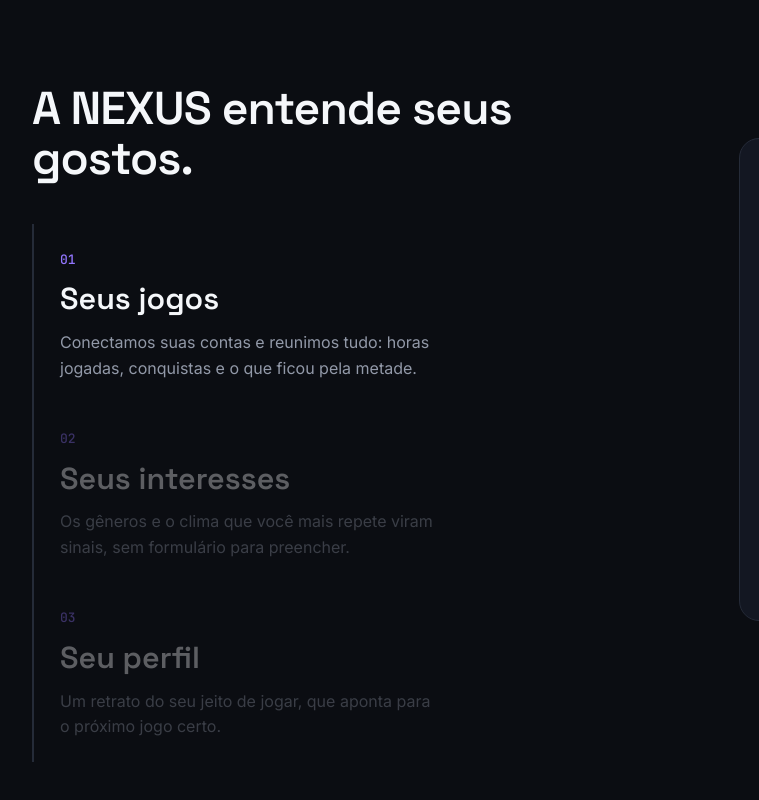
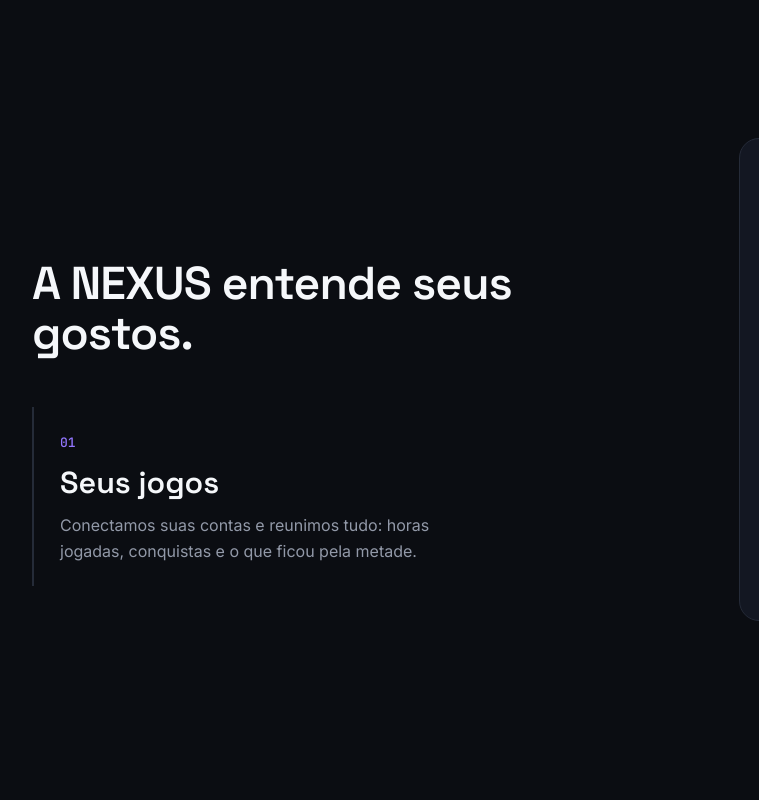
Before and after one commit to jwcarvalhof/nexus-games, a website: page index.html in a window 1280 px wide. Shown: the part 2755-3555 px from the top of the page, 0-759 px from the left. Drawn offline with Linux system fonts and the light colour scheme.

Commit message:
Add files via upload

```diff
--- a/index.html
+++ b/index.html
@@ -139,9 +139,13 @@ h2{font:600 clamp(1.9rem,3.6vw,3rem)/1.1 var(--display);letter-spacing:-.02em}
 @media(min-width:960px){
  .story-pin{height:380vh}
  .story-pin .sticky{position:sticky;top:68px;height:calc(100svh - 68px);min-height:600px;grid-template-columns:6fr 5fr;gap:96px;align-items:center}
- .step{opacity:.35;padding-block:22px}
- .step.on{opacity:1}
+ .steps{display:grid;margin-top:48px}
+ .step{grid-area:1/1;padding-block:22px;opacity:0;transform:translateY(18px);filter:blur(6px);pointer-events:none;
+  transition:opacity .9s cubic-bezier(.22,.75,.25,1),transform 1s cubic-bezier(.22,.75,.25,1),filter .9s ease}
+ .step.on{opacity:1;transform:none;filter:none;pointer-events:auto;transition-delay:.18s}
+ .step.out{transform:translateY(-18px)}
 }
+@media(prefers-reduced-motion:reduce){.step{transition-duration:.01s!important;filter:none!important}}
 .visual{display:flex;flex-direction:column;align-items:center;position:relative}
 .flip{max-width:520px;width:100%;perspective:1700px;position:relative;z-index:1}
 .flip-inner{position:relative;transform-style:preserve-3d;will-change:transform}
@@ -564,7 +568,7 @@ document.getElementById('lib').innerHTML=[['elden','steam','86h','28/42'],['bg3'
    }else{p.style.transform='';p.style.opacity='';p.style.pointerEvents=''}
   });
  }
- function set(i){if(i===idx)return;idx=i;steps.forEach((s,k)=>s.classList.toggle('on',k===i));place();fit()}
+ function set(i){if(i===idx)return;idx=i;steps.forEach((s,k)=>{s.classList.toggle('on',k===i);s.classList.toggle('out',k<i)});place();fit()}
  if(window.ResizeObserver){const ro=new ResizeObserver(fit);panels.forEach(pn=>ro.observe(pn))}
  function upd(){
   ticking=false;
```
